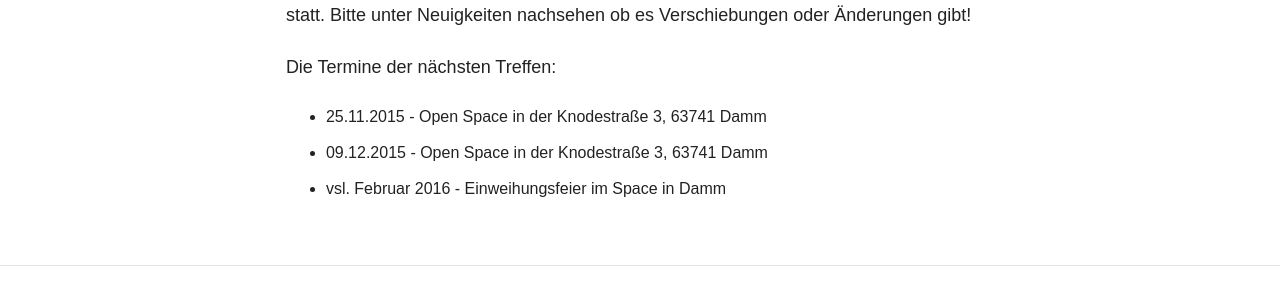
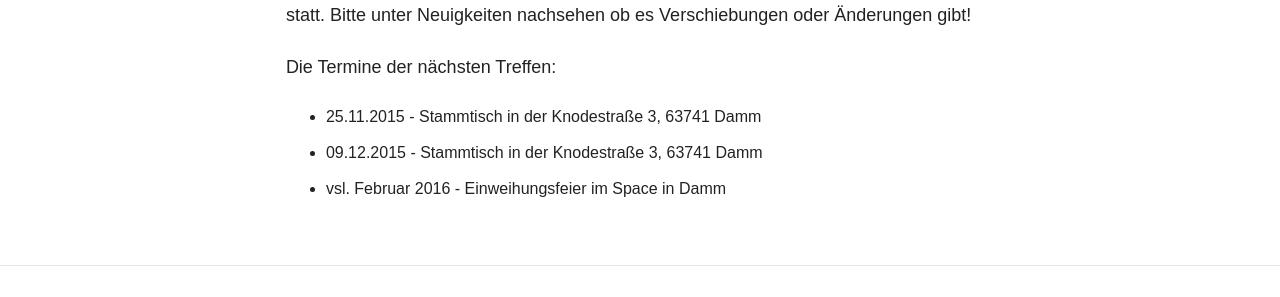
Before and after one commit to Schaffenburg/schaffenburg.github.io, a Jekyll site: the page built from index.md, in a window 1280 px wide. Shown: the part 1446-1743 px from the top of the page. Built offline with Jekyll 4.4.1, drawn with Linux system fonts in a browser that asks for light colours; nearby versions of some CDN libraries.

Commit message:
stammtisch != open space day

```diff
--- a/index.md
+++ b/index.md
@@ -33,6 +33,6 @@ Ein für Interessenten offener Vereinsabend findet regelmäßig jeden zweiten Mi
 
 Die Termine der nächsten Treffen:
 
-* 25.11.2015 - Open Space in der Knodestraße 3, 63741 Damm
-* 09.12.2015 - Open Space in der Knodestraße 3, 63741 Damm
+* 25.11.2015 - Stammtisch in der Knodestraße 3, 63741 Damm
+* 09.12.2015 - Stammtisch in der Knodestraße 3, 63741 Damm
 * vsl. Februar 2016   - Einweihungsfeier im Space in Damm
```
